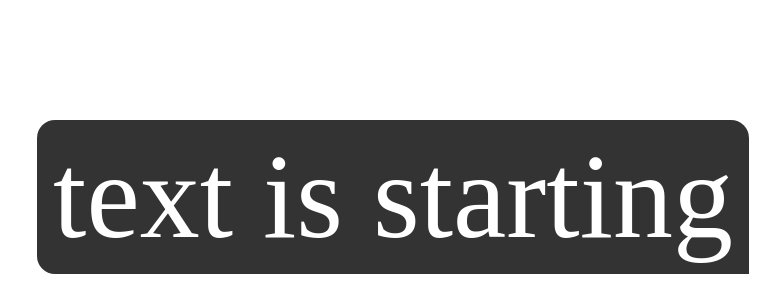
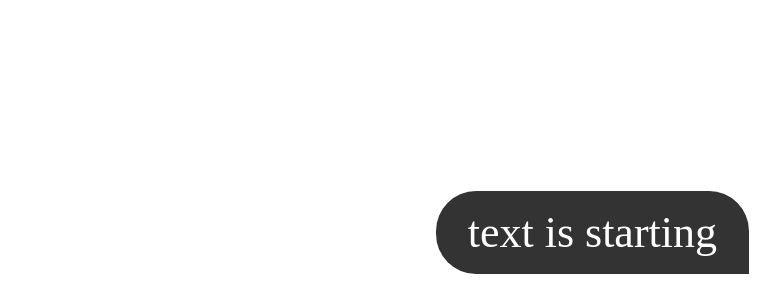
Before and after one commit to recordlight/stream-broadcaster-message, a plain HTML site: page index.html in a window 1280 px wide. Shown: the part 500-800 px from the top of the page, without its empty margins (505-1280 px from the left). Drawn offline with nearby package versions, Linux system fonts and the light colour scheme.

Commit message:
readjust css and hide the first

```diff
--- a/main.js
+++ b/main.js
@@ -29,6 +29,7 @@ client.on('message', (channel, tags, message, self) => {
 
 
 function resetAnimation() {
+  dialogElement.style.display = "inline";
   animateCSS('.message', 'fadeInRight');
 }
 
@@ -87,3 +88,5 @@ const animateCSS = (element, animation, prefix = 'animate__') =>
 
     node.addEventListener('animationend', handleAnimationEnd, {once: true});
   });
+
+dialogElement.style.display = "none";
--- a/style.css
+++ b/style.css
@@ -20,15 +20,15 @@
 }
 
 body{
-    font-size: 120px;
+    font-size: 44px;
     overflow: hidden;
 }
 
 .message {
     box-sizing: border-box;
-    padding: 0.5rem 1rem;
+    padding: 1rem 2rem;
     background: #333;
-    border-radius: 1.125rem 1.125rem 0 1.125rem;
+    border-radius: 2.5rem 2.5rem 0 2.5rem;
     min-height: 2.25rem;
     width: fit-content;
     max-width: 95%;
```
Also changed, not shown: index.html (+4 -4 lines).
